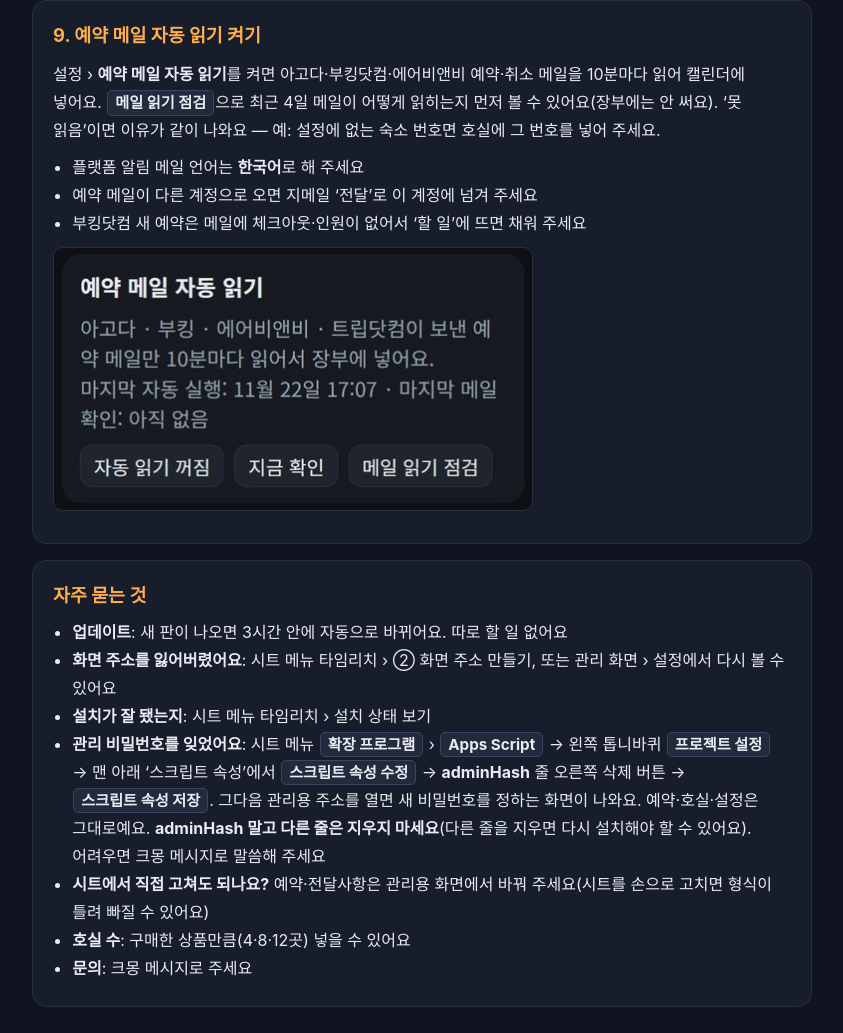
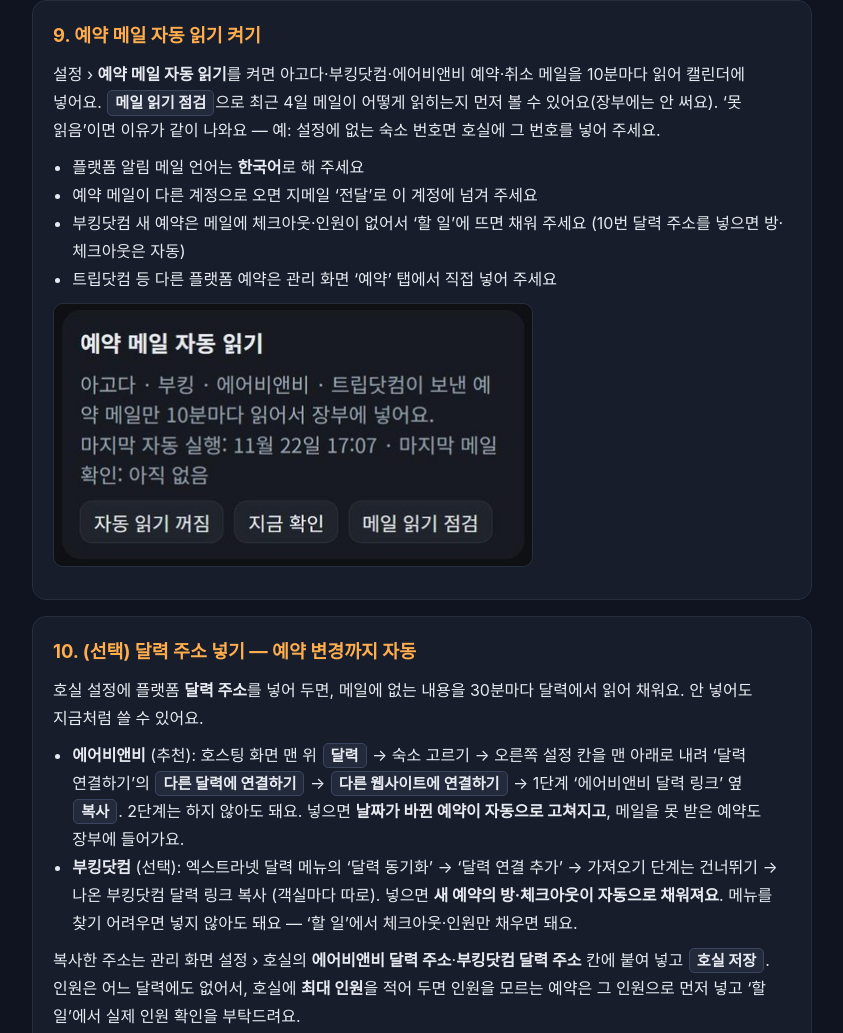
Before and after one commit to DEXSTREANG/timerich, a plain HTML site: page clean/guide/index.html in a window 1280 px wide. Shown: the part 8598-9631 px from the top of the page, without its empty margins (218-1061 px from the left). Drawn offline with Linux system fonts and the light colour scheme.

Commit message:
청소캘린더 2026-11-23s3: 설정 안내를 실제 에어비앤비 메뉴 이름으로, 설치 안내서 10번(달력 주소)·트립닷컴 직접 입력 안내
Co-Authored-By: Claude Opus 5.5 <noreply@anthropic.com>
Claude-Session: https://claude.ai/code/session_014H2ZGHgwS86Qg1ujwriZuW

```diff
--- a/clean/guide/index.html
+++ b/clean/guide/index.html
@@ -24,6 +24,7 @@ footer{color:var(--sub);text-align:center;font-size:.85rem;padding:0 20px 40px}
 <section><h2>6. 메뉴 [타임리치] › [② 화면 주소 만들기]</h2><p>시트로 돌아와 <span class="k">타임리치</span> › <span class="k">② 화면 주소 만들기</span> → 복사한 주소를 붙여 넣고 <span class="k">확인</span>.</p><figure><img src="img/paste.jpg" width="356" height="255" alt="주소 붙여 넣기" loading="lazy"></figure><p><b>관리용</b>·<b>업체용</b> 화면 주소가 나오면 설치 끝이에요. 관리용은 사장님 폰 홈 화면에 추가해 두면 편해요.</p><figure><img src="img/links.jpg" width="504" height="345" alt="화면 주소" loading="lazy"></figure></section>
 <section><h2>7. 관리용 화면: 비밀번호 → 호실</h2><p>관리용 주소를 열고 <b>관리 비밀번호</b>를 정하세요. 바로 <b>설정 › 호실</b>이 열려요. 호실 이름·색·문 비밀번호·청소비·수건 규칙·플랫폼 숙소 번호를 넣고 <span class="k">호실 저장</span>.</p><figure><img src="img/admin_pw.jpg" width="300" height="260" alt="관리 비밀번호" loading="lazy"></figure><figure><img src="img/rooms.jpg" width="480" height="828" alt="호실 설정" loading="lazy"></figure><p class="note">숙소 번호 찾는 곳 — 아고다: YCS 맨 위 ‘숙소 ID’ / 부킹닷컴: 엑스트라넷 맨 위 숙소 이름 옆 숫자 / 에어비앤비: 숙소 주소의 rooms/ 뒤 숫자. 한 번호에 방이 여러 개면 그 방들에 같은 번호를 넣으세요(그 예약은 ‘할 일’에서 방만 고르면 돼요).</p><p>저장하면 <b>캘린더</b>에 호실 칸이 생기고, 예약이 들어오면 청소 날짜·박수·인원이 표시돼요.</p><figure><img src="img/calendar.jpg" width="420" height="797" alt="캘린더" loading="lazy"></figure></section>
 <section><h2>8. 업체 비밀번호 → 단톡방에 업체용 주소</h2><p>설정에서 <b>업체 비밀번호</b>(숫자 4자리 이상)를 정하고, <b>업체용 주소</b>를 청소업체 단톡방에 보내 주세요. 업체는 오늘·내일 청소, 캘린더, 추가 일정을 보고 ‘청소 완료’를 눌러요.</p><figure><img src="img/vendor.jpg" width="420" height="908" alt="업체용 화면" loading="lazy"></figure></section>
-<section><h2>9. 예약 메일 자동 읽기 켜기</h2><p>설정 › <b>예약 메일 자동 읽기</b>를 켜면 아고다·부킹닷컴·에어비앤비 예약·취소 메일을 10분마다 읽어 캘린더에 넣어요. <span class="k">메일 읽기 점검</span>으로 최근 4일 메일이 어떻게 읽히는지 먼저 볼 수 있어요(장부에는 안 써요). ‘못 읽음’이면 이유가 같이 나와요 — 예: 설정에 없는 숙소 번호면 호실에 그 번호를 넣어 주세요.</p><ul><li>플랫폼 알림 메일 언어는 <b>한국어</b>로 해 주세요</li><li>예약 메일이 다른 계정으로 오면 지메일 ‘전달’로 이 계정에 넘겨 주세요</li><li>부킹닷컴 새 예약은 메일에 체크아웃·인원이 없어서 ‘할 일’에 뜨면 채워 주세요</li></ul><figure><img src="img/mail.jpg" width="480" height="263" alt="메일 자동 읽기" loading="lazy"></figure></section>
+<section><h2>9. 예약 메일 자동 읽기 켜기</h2><p>설정 › <b>예약 메일 자동 읽기</b>를 켜면 아고다·부킹닷컴·에어비앤비 예약·취소 메일을 10분마다 읽어 캘린더에 넣어요. <span class="k">메일 읽기 점검</span>으로 최근 4일 메일이 어떻게 읽히는지 먼저 볼 수 있어요(장부에는 안 써요). ‘못 읽음’이면 이유가 같이 나와요 — 예: 설정에 없는 숙소 번호면 호실에 그 번호를 넣어 주세요.</p><ul><li>플랫폼 알림 메일 언어는 <b>한국어</b>로 해 주세요</li><li>예약 메일이 다른 계정으로 오면 지메일 ‘전달’로 이 계정에 넘겨 주세요</li><li>부킹닷컴 새 예약은 메일에 체크아웃·인원이 없어서 ‘할 일’에 뜨면 채워 주세요 (10번 달력 주소를 넣으면 방·체크아웃은 자동)</li><li>트립닷컴 등 다른 플랫폼 예약은 관리 화면 ‘예약’ 탭에서 직접 넣어 주세요</li></ul><figure><img src="img/mail.jpg" width="480" height="263" alt="메일 자동 읽기" loading="lazy"></figure></section>
+<section><h2>10. (선택) 달력 주소 넣기 — 예약 변경까지 자동</h2><p>호실 설정에 플랫폼 <b>달력 주소</b>를 넣어 두면, 메일에 없는 내용을 30분마다 달력에서 읽어 채워요. 안 넣어도 지금처럼 쓸 수 있어요.</p><ul><li><b>에어비앤비</b> (추천): 호스팅 화면 맨 위 <span class="k">달력</span> → 숙소 고르기 → 오른쪽 설정 칸을 맨 아래로 내려 ‘달력 연결하기’의 <span class="k">다른 달력에 연결하기</span> → <span class="k">다른 웹사이트에 연결하기</span> → 1단계 ‘에어비앤비 달력 링크’ 옆 <span class="k">복사</span>. 2단계는 하지 않아도 돼요. 넣으면 <b>날짜가 바뀐 예약이 자동으로 고쳐지고</b>, 메일을 못 받은 예약도 장부에 들어가요.</li><li><b>부킹닷컴</b> (선택): 엑스트라넷 달력 메뉴의 ‘달력 동기화’ → ‘달력 연결 추가’ → 가져오기 단계는 건너뛰기 → 나온 부킹닷컴 달력 링크 복사 (객실마다 따로). 넣으면 <b>새 예약의 방·체크아웃이 자동으로 채워져요</b>. 메뉴를 찾기 어려우면 넣지 않아도 돼요 — ‘할 일’에서 체크아웃·인원만 채우면 돼요.</li></ul><p>복사한 주소는 관리 화면 설정 › 호실의 <b>에어비앤비 달력 주소</b>·<b>부킹닷컴 달력 주소</b> 칸에 붙여 넣고 <span class="k">호실 저장</span>. 인원은 어느 달력에도 없어서, 호실에 <b>최대 인원</b>을 적어 두면 인원을 모르는 예약은 그 인원으로 먼저 넣고 ‘할 일’에서 실제 인원 확인을 부탁드려요.</p><figure><img src="img/airbnb_cal.jpg" width="250" height="430" alt="에어비앤비 달력 링크 복사" loading="lazy"></figure></section>
 <section><h2>자주 묻는 것</h2><ul><li><b>업데이트</b>: 새 판이 나오면 3시간 안에 자동으로 바뀌어요. 따로 할 일 없어요</li><li><b>화면 주소를 잃어버렸어요</b>: 시트 메뉴 타임리치 › ② 화면 주소 만들기, 또는 관리 화면 › 설정에서 다시 볼 수 있어요</li><li><b>설치가 잘 됐는지</b>: 시트 메뉴 타임리치 › 설치 상태 보기</li><li><b>관리 비밀번호를 잊었어요</b>: 시트 메뉴 <span class="k">확장 프로그램</span> › <span class="k">Apps Script</span> → 왼쪽 톱니바퀴 <span class="k">프로젝트 설정</span> → 맨 아래 ‘스크립트 속성’에서 <span class="k">스크립트 속성 수정</span> → <b>adminHash</b> 줄 오른쪽 삭제 버튼 → <span class="k">스크립트 속성 저장</span>. 그다음 관리용 주소를 열면 새 비밀번호를 정하는 화면이 나와요. 예약·호실·설정은 그대로예요. <b>adminHash 말고 다른 줄은 지우지 마세요</b>(다른 줄을 지우면 다시 설치해야 할 수 있어요). 어려우면 크몽 메시지로 말씀해 주세요</li><li><b>시트에서 직접 고쳐도 되나요?</b> 예약·전달사항은 관리용 화면에서 바꿔 주세요(시트를 손으로 고치면 형식이 틀려 빠질 수 있어요)</li><li><b>호실 수</b>: 구매한 상품만큼(4·8·12곳) 넣을 수 있어요</li><li><b>문의</b>: 크몽 메시지로 주세요</li></ul></section>
 </main><footer>© TimeRich 타임리치</footer></body></html>
```
Also changed, not shown: clean/index.html (+1 -1 lines), clean/guide/img/airbnb_cal.jpg (added).
